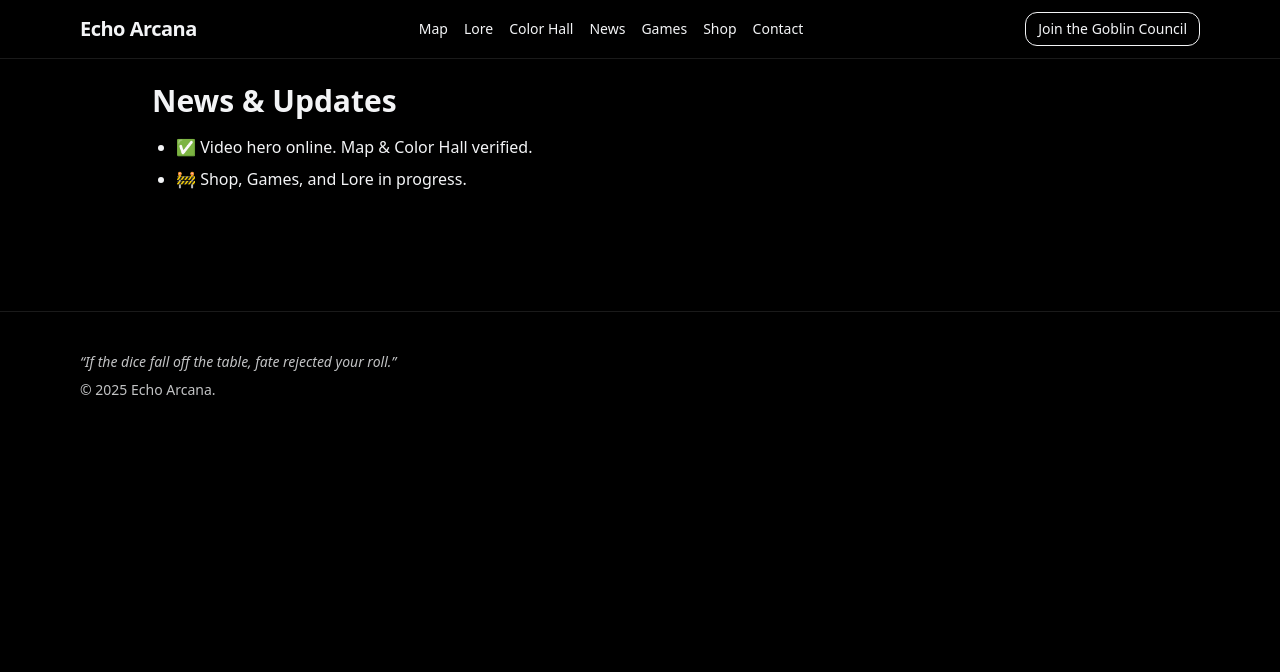
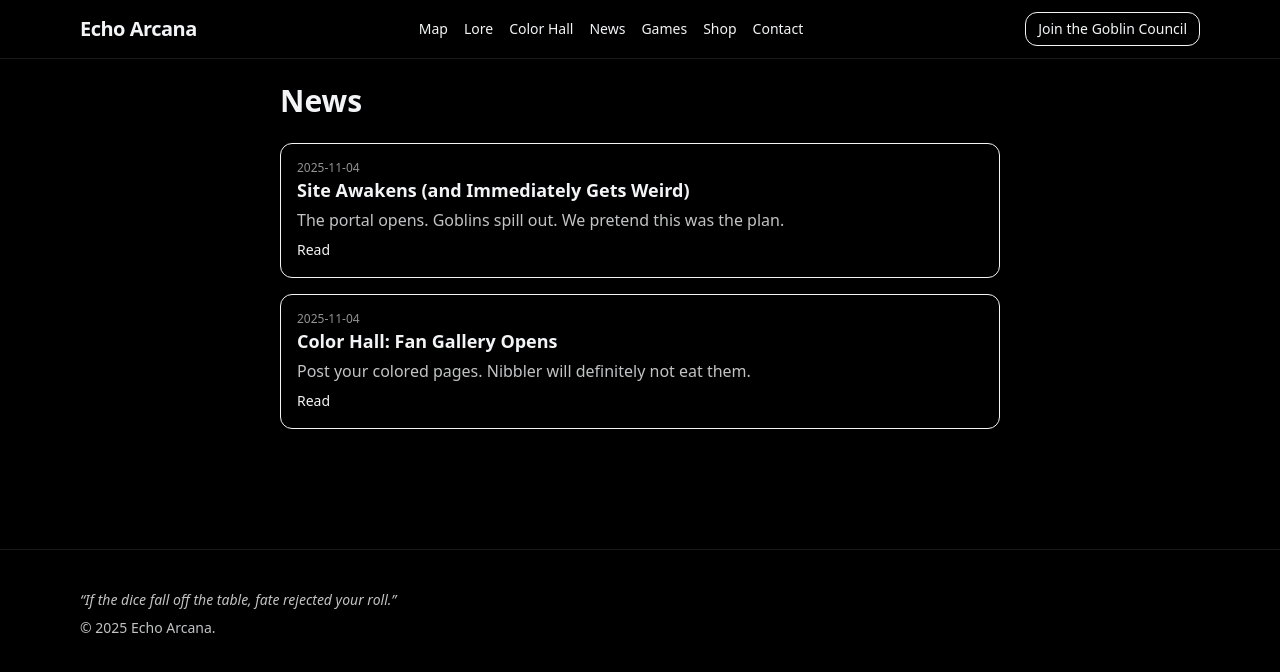
Before and after one commit to rdeflora/echo-arcana, a Next.js app: page /news in a window 1280 px wide. Shown: the top 672 px of the page. Built offline with nearby package versions, Linux system fonts and the light colour scheme.

Commit message:
feat: news (list+detail), goblins section, council signup stub

```diff
--- /dev/null
+++ b/app/_components/council.tsx
@@ -0,0 +1,19 @@
+"use client";
+import { useState } from "react";
+export default function CouncilBox() {
+  const [email, setEmail] = useState(""); const [ok, setOk] = useState(false);
+  const submit = async (e:any) => { e.preventDefault(); setOk(true); /* wire to Mailchimp later */ };
+  return (
+    <section className="rounded-2xl border shadow p-6">
+      <h2 className="text-2xl font-bold">Join the Goblin Council</h2>
+      <p className="opacity-80 mt-1">Receive secret prophecies, updates, and occasional chaos.</p>
+      <form onSubmit={submit} className="mt-4 flex gap-2">
+        <input value={email} onChange={e=>setEmail(e.target.value)} required
+               placeholder="you@realm.com"
+               className="flex-1 rounded-lg border px-3 py-2" />
+        <button className="rounded-lg border px-4 py-2 shadow">Join</button>
+      </form>
+      {ok && <div className="text-sm mt-2">Check your scrolls (email). If nothing arrives, blame the imps.</div>}
+    </section>
+  );
+}
--- /dev/null
+++ b/app/_components/goblins.tsx
@@ -0,0 +1,22 @@
+export default function GoblinsSection() {
+  const folks = [
+    { name: "GrizzleWhick", role: "Chaos Wizard", line: "Every spell’s a hypothesis. Some explode." },
+    { name: "Redwina", role: "Alchemist (Strict)", line: "Label your potions or label your gravestone." },
+    { name: "Nibbler", role: "Pet? Problem.", line: "Eats candles. Probably fine." },
+  ];
+  return (
+    <section className="rounded-2xl border shadow p-6">
+      <h2 className="text-2xl font-bold">Meet the Goblins</h2>
+      <p className="opacity-80 mt-1">A charming disaster of a friend group.</p>
+      <div className="mt-4 grid grid-cols-1 md:grid-cols-3 gap-4">
+        {folks.map(f => (
+          <div key={f.name} className="rounded-xl border p-4">
+            <div className="text-lg font-semibold">{f.name}</div>
+            <div className="text-sm opacity-70">{f.role}</div>
+            <div className="text-sm mt-2 italic opacity-90">“{f.line}”</div>
+          </div>
+        ))}
+      </div>
+    </section>
+  );
+}
--- /dev/null
+++ b/app/news/[slug]/page.tsx
@@ -0,0 +1,26 @@
+import { notFound } from "next/navigation";
+import Link from "next/link";
+import { posts } from "../posts";
+
+type Params = { params: { slug: string } };
+
+export function generateStaticParams() {
+  return posts.map(p => ({ slug: p.slug }));
+}
+
+export const dynamicParams = false;
+
+export default function NewsPost({ params }: Params) {
+  const post = posts.find(p => p.slug === params.slug);
+  if (!post) return notFound();
+  return (
+    <main className="mx-auto max-w-3xl p-6 space-y-6">
+      <Link href="/news" className="text-sm underline">← Back to News</Link>
+      <article className="space-y-3">
+        <div className="text-xs opacity-60">{post.date}</div>
+        <h1 className="text-3xl font-extrabold">{post.title}</h1>
+        <p className="opacity-90 whitespace-pre-wrap">{post.body}</p>
+      </article>
+    </main>
+  );
+}
--- a/app/news/page.tsx
+++ b/app/news/page.tsx
@@ -1,10 +1,21 @@
-export default function NewsPage() {
+import Link from "next/link";
+import { posts } from "./posts";
+
+export const metadata = { title: "Echo Arcana — News" };
+
+export default function NewsIndex() {
   return (
-    <main className="max-w-5xl mx-auto p-6">
-      <h1 className="text-3xl font-bold mb-4">News & Updates</h1>
-      <ul className="list-disc ml-6 space-y-2">
-        <li>✅ Video hero online. Map & Color Hall verified.</li>
-        <li>🚧 Shop, Games, and Lore in progress.</li>
+    <main className="mx-auto max-w-3xl p-6 space-y-6">
+      <h1 className="text-3xl font-extrabold">News</h1>
+      <ul className="space-y-4">
+        {posts.map(p => (
+          <li key={p.slug} className="rounded-xl border shadow p-4">
+            <div className="text-xs opacity-60">{p.date}</div>
+            <div className="text-lg font-bold">{p.title}</div>
+            <p className="opacity-80 mt-1">{p.blurb}</p>
+            <Link className="text-sm underline mt-2 inline-block" href={`/news/${p.slug}`}>Read</Link>
+          </li>
+        ))}
       </ul>
     </main>
   );
--- /dev/null
+++ b/app/news/posts.ts
@@ -0,0 +1,17 @@
+export type Post = { slug: string; title: string; date: string; blurb: string; body: string };
+export const posts: Post[] = [
+  {
+    slug: "launch-shenanigans",
+    title: "Site Awakens (and Immediately Gets Weird)",
+    date: "2025-11-04",
+    blurb: "The portal opens. Goblins spill out. We pretend this was the plan.",
+    body: "Echo Arcana is live(ish). Expect maps, lore drops, and experimental chaos. If something breaks, it was totally a test."
+  },
+  {
+    slug: "color-hall-open",
+    title: "Color Hall: Fan Gallery Opens",
+    date: "2025-11-04",
+    blurb: "Post your colored pages. Nibbler will definitely not eat them.",
+    body: "Upload your art on the Color Hall page and brag responsibly. We’ll showcase favorites on the homepage."
+  }
+];
--- a/app/page.tsx
+++ b/app/page.tsx
@@ -1,3 +1,4 @@
+import CouncilBox from "./_components/council";
 import Hero from "./_components/hero";
 import FeaturesSection from "./_components/features";
 import Latest from "./_components/latest";
@@ -15,6 +16,15 @@ export default function Home() {
       <FeaturesSection />
       <Latest />
       <LinksPortal />
-    </main>
+      <div className="space-y-12"></div>
+</main>
   );
 }
+
+import GoblinsSection from "./_components/goblins";
+
+
+{/* ——— Meet the Goblins ——— */}
+<GoblinsSection />
+{/* ——— Council Signup ——— */}
+<CouncilBox />
```
